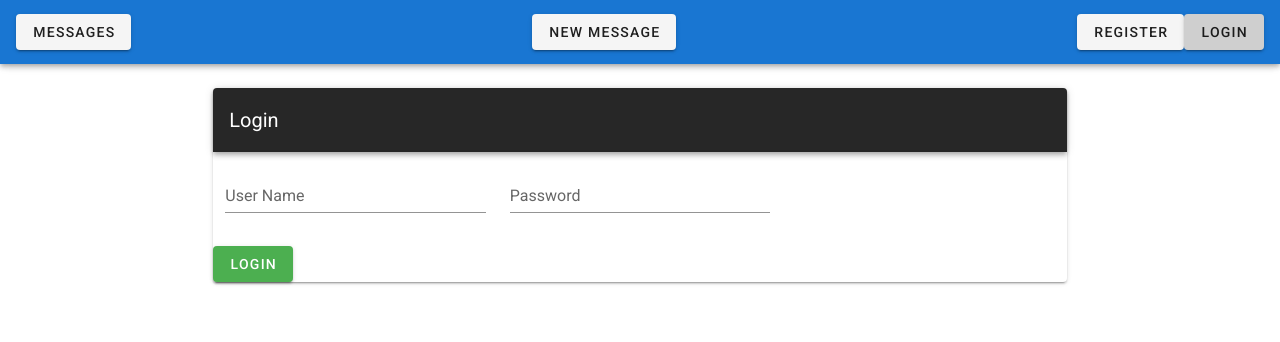
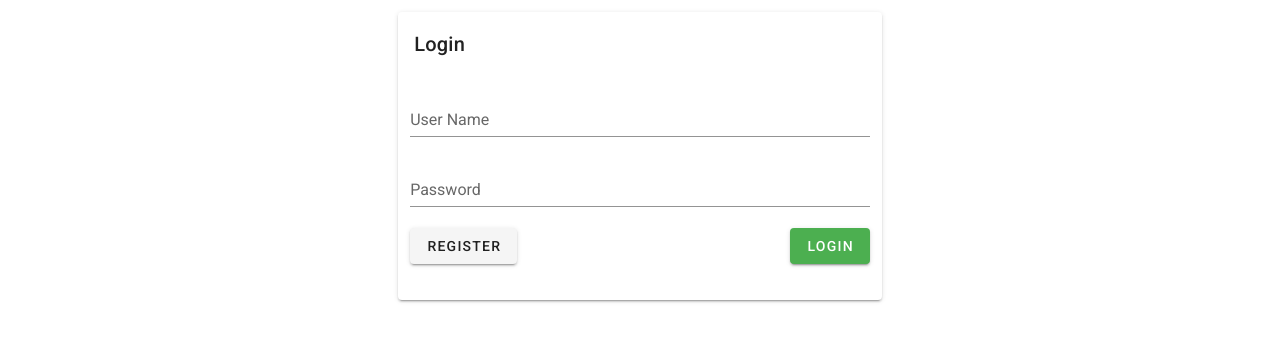
Before and after one commit to lgomesp/vue-and-node-frontend, a Vue app: page /login in a window 1280 px wide. Shown: the top 342 px of the page. Built offline with nearby package versions, Linux system fonts and the light colour scheme.

Commit message:
redesign

```diff
--- a/package.json
+++ b/package.json
@@ -22,6 +22,7 @@
     "babel-eslint": "^10.0.3",
     "eslint": "^6.7.2",
     "eslint-plugin-vue": "^6.1.2",
+    "material-design-icons-iconfont": "^5.0.1",
     "sass": "^1.19.0",
     "sass-loader": "^8.0.0",
     "vue-cli-plugin-vuetify": "~2.0.5",
--- a/src/App.vue
+++ b/src/App.vue
@@ -1,30 +1,21 @@
 <template>
   <v-app>
-    <v-app-bar app color="primary">
-      <v-btn to="/">Messages</v-btn>
-      <v-spacer />
-      <v-btn to="/new-message">New Message</v-btn>
-      <v-spacer />
-
-      <v-btn to="/register" v-if="!$store.state.token">Register</v-btn>
-      <v-btn to="/login" v-if="!$store.state.token">Login</v-btn>
-      <v-btn v-if="$store.state.token" @click="$store.commit('logout')">Logout</v-btn>
-
-    </v-app-bar>
-
-    <v-content>
-      <br>
-      <router-view />
-    </v-content>
+    <navbar />
+    <v-container>
+      <v-content>
+        <router-view />
+      </v-content>
+    </v-container>
   </v-app>
 </template>
 
 <script>
+import Navbar from './components/Navbar'
+
 export default {
   name: "App",
-  data() {
-    return {
-    }
+  components: {
+    Navbar
   }
 };
 </script>
--- a/src/components/Login.vue
+++ b/src/components/Login.vue
@@ -1,24 +1,33 @@
 <template>
-  <v-flex sm8 offset-sm2>
+  <v-container>
+    <v-layout row wrap justify-center>
+      <v-flex xs12 sm5 md5 text-center>
         <v-card>
-      <v-toolbar dark>
-        <v-toolbar-title>Login</v-toolbar-title>
-      </v-toolbar>
+          <v-card-title>Login</v-card-title>
+          <v-container>
             <v-form>
-        <v-container>
+              <v-text-field v-model="userName" label="User Name" required></v-text-field>
+              <v-text-field v-model="userPassword" label="Password" required></v-text-field>
               <v-row>
-            <v-col cols="12" md="4">
-              <v-text-field v-model="userName" label="User Name" required></v-text-field>
+                <v-col cols="auto" class="mr-auto">
+                  <v-btn to="/register">Register</v-btn>
                 </v-col>
-            <v-col cols="12" md="4">
-              <v-text-field v-model="userPassword" label="Password" required></v-text-field>
+                <v-col cols="auto">
+                  <v-btn color="success" @click="login">Login</v-btn>
                 </v-col>
               </v-row>
+
+              <v-row>
+                <v-col>
+                  <v-alert v-if="error" border="top" color="red lighten-2" dark>{{ error }}</v-alert>
+                </v-col>
+              </v-row>
+            </v-form>
           </v-container>
-        <v-btn color="success" class="mr-4" @click="login">Login</v-btn>
-      </v-form>
         </v-card>
       </v-flex>
+    </v-layout>
+  </v-container>
 </template>
 
 <script>
@@ -27,14 +36,22 @@ export default {
   data() {
     return {
       userName: "",
-      userPassword: ""
+      userPassword: "",
+      error: ""
     };
   },
   methods: {
     async login() {
-      this.$store.dispatch("login", {
+      this.$store
+        .dispatch("login", {
           userName: this.userName,
           userPassword: this.userPassword
+        })
+        .then(() => {
+          this.$router.push("/");
+        })
+        .catch(err => {
+          this.error = err.response.data.message;
         });
     }
   }
--- a/src/components/Message.vue
+++ b/src/components/Message.vue
@@ -1,10 +1,12 @@
 <template>
   <v-flex sm8 offset-sm2>
-    <v-card>
-      <v-toolbar dark>
-        <v-toolbar-title>Message</v-toolbar-title>
-      </v-toolbar>
-      <v-card-text>{{ messageBody }}</v-card-text>
+    <v-card outlined>
+      <v-list-item three-line>
+        <v-list-item-content>
+          <v-list-item-title class="headline mb-1">{{ messageBody }}</v-list-item-title>
+          <v-list-item-subtitle>{{ messageUser }}</v-list-item-subtitle>
+        </v-list-item-content>
+      </v-list-item>
     </v-card>
   </v-flex>
 </template>
@@ -14,11 +16,17 @@ export default {
   name: "message",
   data() {
     return {
-      messageBody: ""
+      messageBody: "",
+      messageUser: ""
     };
   },
   async created() {
-    this.messageBody = (await this.$store.dispatch("getMessage", this.$route.params.id)).text;
+    let message = await this.$store.dispatch(
+      "getMessage",
+      this.$route.params.id
+    );
+    this.messageBody = message.text;
+    this.messageUser = message.user;
   }
 };
 </script>
--- a/src/components/Messages.vue
+++ b/src/components/Messages.vue
@@ -1,11 +1,11 @@
 <template>
   <v-flex sm8 offset-sm2>
     <v-card>
-      <v-toolbar dark>
-        <v-toolbar-title>Messages</v-toolbar-title>
-      </v-toolbar>
-
-      <v-list-item v-for="(message, index) in $store.state.messages" :key="index" :to="'message/' + index">
+      <v-list-item
+        v-for="(message, index) in messages"
+        :key="index"
+        :to="'message/' + index"
+      >
         <v-list-item-content>
           <v-list-item-title v-text="message.text"></v-list-item-title>
           <v-list-item-subtitle v-text="message.user"></v-list-item-subtitle>
@@ -16,11 +16,17 @@
 </template>
 
 <script>
-
 export default {
   name: "messages",
+  data() {
+    return {
+      messages: []
+    };
+  },
   async created() {
-    this.$store.dispatch('getMessages');
+    this.$store.dispatch("getMessages").then(() => {
+      this.messages = this.$store.state.messages;
+    });
   }
 };
 </script>
--- /dev/null
+++ b/src/components/Navbar.vue
@@ -0,0 +1,68 @@
+<template>
+  <v-sheet
+    class="overflow-hidden"
+    style="height: 100vh,position: relative;"
+    v-if="$store.state.token"
+  >
+    <div>
+      <v-toolbar dark prominent src="https://cdn.vuetifyjs.com/images/backgrounds/vbanner.jpg">
+        <v-app-bar-nav-icon @click.stop="drawer = !drawer"></v-app-bar-nav-icon>
+
+        <v-toolbar-title>{{ $route.meta.title }}</v-toolbar-title>
+
+        <v-spacer></v-spacer>
+
+        <v-btn icon v-if="$store.state.token" @click="logout">
+          <v-icon>mdi-export</v-icon>
+        </v-btn>
+      </v-toolbar>
+    </div>
+
+    <v-navigation-drawer v-model="drawer" absolute temporary>
+      <v-list-item>
+        <v-list-item-icon>
+          <v-icon>person</v-icon>
+        </v-list-item-icon>
+
+        <v-list-item-content>
+          <v-list-item-title>{{ $store.state.user }}</v-list-item-title>
+        </v-list-item-content>
+      </v-list-item>
+
+      <v-divider></v-divider>
+
+      <v-list dense>
+        <v-list-item v-for="item in items" :key="item.title" link :to="item.route">
+          <v-list-item-icon>
+            <v-icon>{{ item.icon }}</v-icon>
+          </v-list-item-icon>
+
+          <v-list-item-content>
+            <v-list-item-title>{{ item.title }}</v-list-item-title>
+          </v-list-item-content>
+        </v-list-item>
+      </v-list>
+    </v-navigation-drawer>
+  </v-sheet>
+</template>
+
+<script>
+export default {
+  name: "navbar",
+  data() {
+    return {
+      drawer: null,
+      items: [
+        { title: "Messages", icon: "message", route: "/" },
+        { title: "New message", icon: "add_box", route: "/new-message" }
+      ]
+    };
+  },
+  methods: {
+    logout: function() {
+      this.$store.commit("logout");
+      this.$router.push("/login");
+    }
+  }
+};
+</script>
--- a/src/components/NewMessage.vue
+++ b/src/components/NewMessage.vue
@@ -1,39 +1,35 @@
 <template>
   <v-flex sm8 offset-sm2>
     <v-card>
-      <v-toolbar dark>
-        <v-toolbar-title>New Message</v-toolbar-title>
-      </v-toolbar>
       <v-form>
-        <v-container>
+        <v-container text-right>
           <v-row>
-            <v-col cols="12" md="4">
+            <v-col>
               <v-text-field v-model="messageBody" label="Message" required></v-text-field>
             </v-col>
           </v-row>
+          <v-btn color="success" @click="submit">submit</v-btn>
         </v-container>
-        <v-btn color="success" class="mr-4" @click="submit">submit</v-btn>
       </v-form>
     </v-card>
   </v-flex>
 </template>
 
 <script>
-
 export default {
   name: "new-message",
   data() {
     return {
       messageBody: ""
-    };
+    }
   },
   methods: {
     async submit() {
       try {
-
-        this.$store.dispatch('newMessage', this.messageBody);
+        this.$store.dispatch("newMessage", this.messageBody).then(() => {
+          this.$router.push("/");
+        });
         this.messageBody = "";
-
       } catch (error) {
         console.error(error);
       }
--- a/src/components/Register.vue
+++ b/src/components/Register.vue
@@ -1,29 +1,33 @@
 <template>
-  <v-flex sm8 offset-sm2>
+
+<v-container>
+    <v-layout row wrap justify-center>
+      <v-flex xs12 sm5 md5 text-center>
         <v-card>
-      <v-toolbar dark>
-        <v-toolbar-title>Register</v-toolbar-title>
-      </v-toolbar>
+          <v-card-title>Register</v-card-title>
+          <v-container>
             <v-form>
-        <v-container>
+              <v-text-field v-model="userName" label="User Name" required></v-text-field>
+              <v-text-field v-model="userPassword" label="Password" required></v-text-field>
               <v-row>
-            <v-col cols="12" md="4">
-              <v-text-field v-model="userName" label="User Name" required></v-text-field>
+                <v-col cols="auto" class="mr-auto">
+                  <v-btn to="/login">Login</v-btn>
                 </v-col>
-            <v-col cols="12" md="4">
-              <v-text-field v-model="userPassword" label="Password" required></v-text-field>
+                <v-col cols="auto">
+                  <v-btn color="success" to="/register" @click="register">Register</v-btn>
                 </v-col>
               </v-row>
+            </v-form>
           </v-container>
-        <v-btn color="success" class="mr-4" @click="register">register</v-btn>
-      </v-form>
         </v-card>
       </v-flex>
+    </v-layout>
+  </v-container>
 </template>
 
 <script>
 export default {
-  name: "new-message",
+  name: "register",
   data() {
     return {
       userName: "",
@@ -32,9 +36,13 @@ export default {
   },
   methods: {
     async register() {
-      this.$store.dispatch("register", {
+      this.$store
+        .dispatch("register", {
           userName: this.userName,
           userPassword: this.userPassword
+        })
+        .then(() => {
+          this.$router.push("/");
         });
     }
   }
--- a/src/main.js
+++ b/src/main.js
@@ -3,6 +3,8 @@ import App from './App.vue'
 import vuetify from './plugins/vuetify'
 import store from './store.js'
 import vueRouter from 'vue-router'
+
+import 'material-design-icons-iconfont/dist/material-design-icons.css'
 
 import Messages from './components/Messages'
 import NewMessage from './components/NewMessage'
@@ -16,14 +18,34 @@ Vue.config.productionTip = false
 Vue.use(vueRouter)
 
 const routes = [
-  { path: "/", component: Messages },
-  { path: "/new-message", component: NewMessage },
-  { path: "/message/:id", component: Message },
+  { path: "/", component: Messages, meta: { title: 'Messages', requiresAuth: true } },
+  { path: "/new-message", component: NewMessage, meta: { title: 'New Message', requiresAuth: true } },
+  { path: "/message/:id", component: Message, meta: { title: 'Message', requiresAuth: true } },
   { path: "/register", component: Register },
   { path: "/login", component: Login }
 ]
 
 const router = new VueRouter({routes, mode: 'history'})
+
+router.beforeEach((to, from, next) => {
+
+  // if user already logegged in redirect to main page
+  if ( (to.path == '/login' || to.path == '/register' ) && store.state.token) {
+    next('/');
+  }
+
+  if (to.matched.some(record => record.meta.requiresAuth)) {
+    // this route requires auth, check if logged in
+    // if not, redirect to login page.
+    if (!store.state.token) {
+      next('/login');
+    } else {
+      next(); // go to wherever I'm going
+    }
+  } else {
+    next(); // does not require auth, make sure to always call next()!
+  }
+})
 
 new Vue({
   vuetify,
--- a/src/store.js
+++ b/src/store.js
@@ -6,8 +6,9 @@ Vue.use(Vuex);
 
 export default new Vuex.Store({
     state: {
-        messages: ['msg1', 'msg2'],
-        token: localStorage.getItem('token') || ''
+        messages: [],
+        token: localStorage.getItem('token') || '',
+        user: localStorage.getItem('user') || ''
     },
     mutations: {
         updateMessages(state, messages) {
@@ -16,12 +17,14 @@ export default new Vuex.Store({
         newMessage(state, message) {
             state.messages.push(message);
         },
-        auth(state, token) {
+        auth(state, { user, token }) {
             state.token = token;
+            state.user = user;
         },
         logout(state) {
             state.token = '';
             localStorage.clear('token');
+            localStorage.clear('user');
         }
     },
     actions: { //perform assync actions
@@ -30,6 +33,7 @@ export default new Vuex.Store({
             commit('updateMessages', messages);
         },
         async newMessage({commit}, messageBody) {
+            axios.defaults.headers.common['Authorization'] = this.state.token;
             let msg = (await axios.post("http://localhost:3000/messages", {
                     message: messageBody
                 })).data;
@@ -37,21 +41,26 @@ export default new Vuex.Store({
         },
         /* eslint-disable no-unused-vars */
         async getMessage({commit}, id) {
-            console.log(id);
             return (await axios.get(`http://localhost:3000/messages/${id}`)).data;
         },
         async register({commit}, registerData) {
-            let token = (await axios.post("http://localhost:3000/register", registerData)).data;
+            let resData = (await axios.post("http://localhost:3000/register", registerData)).data;
+            let token = resData.token;
+            let user = resData.user;
             localStorage.setItem("token", token);
+            localStorage.setItem("user", user);
             axios.defaults.headers.common['Authorization'] = token;
-            commit('auth', token);
+            commit('auth', { user, token });
         },
         async login({commit}, registerData) {
-            let token = (await axios.post("http://localhost:3000/login", registerData)).data;
+            let resData = (await axios.post("http://localhost:3000/login", registerData)).data;
+            let token = resData.token;
+            let user = resData.user;
             localStorage.setItem("token", token);
+            localStorage.setItem("user", user);
             axios.defaults.headers.common['Authorization'] = token;
-            commit('auth', token);
-        },
+            commit('auth', { user, token });
+        }
         /* eslint-enable no-unused-vars */
     }
 })
```
Also changed, not shown: 1 other file (tests, documents, lock files or other folders). Lines whose indentation alone changed are shown as unchanged.
